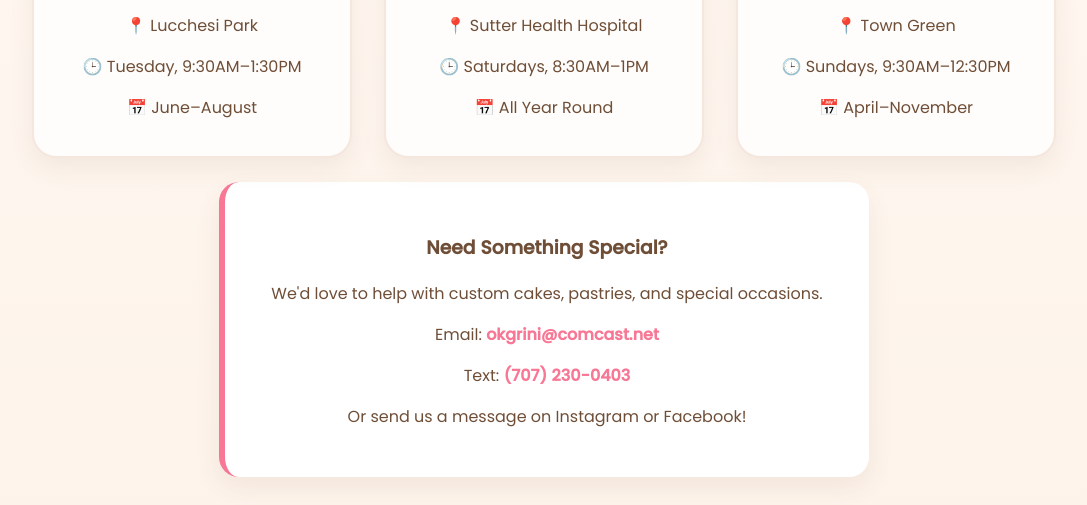
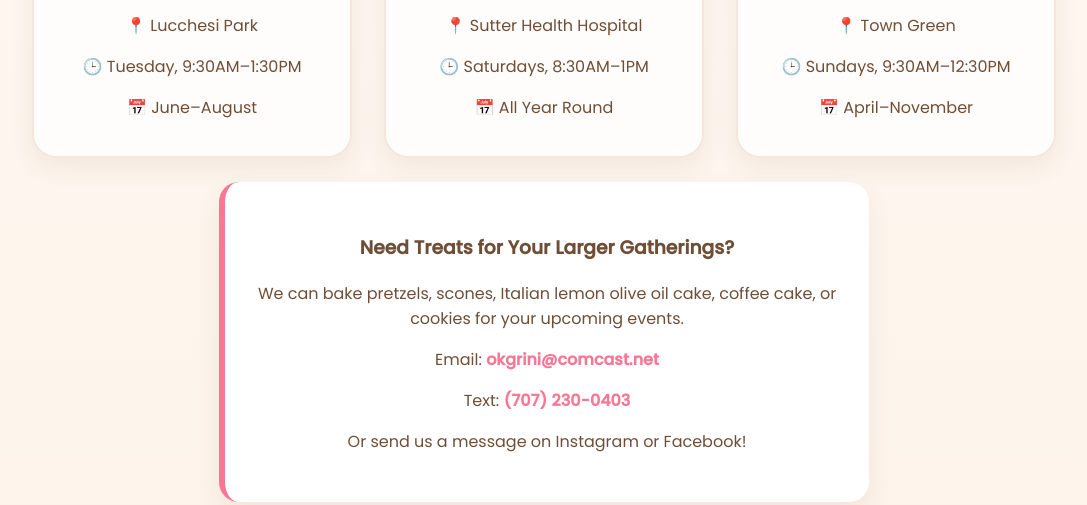
Before and after one commit to CarlGrini/thepastrygirl, a plain HTML site: page index.html in a window 1280 px wide. Shown: the part 583-1088 px from the top of the page, without its empty margins (96-1183 px from the left). Drawn offline with nearby package versions, Linux system fonts and the light colour scheme.

Commit message:
uppdate verbage

```diff
--- a/index.html
+++ b/index.html
@@ -65,8 +65,8 @@
 </div>
 
 <div class="special-orders">
-<h3>Need Something Special?</h3>
-<p>We'd love to help with custom cakes, pastries, and special occasions.</p>
+<h3>Need Treats for Your Larger Gatherings?</h3>
+<p>We can bake pretzels, scones, Italian lemon olive oil cake, coffee cake, or cookies for your upcoming events.</p>
 <p>Email: <a href="mailto:okgrini@comcast.net">okgrini@comcast.net</a></p>
 <p>Text: <a href="tel:+17072300403">(707) 230-0403</a></p>
 <p>Or send us a message on Instagram or Facebook!</p>
```
